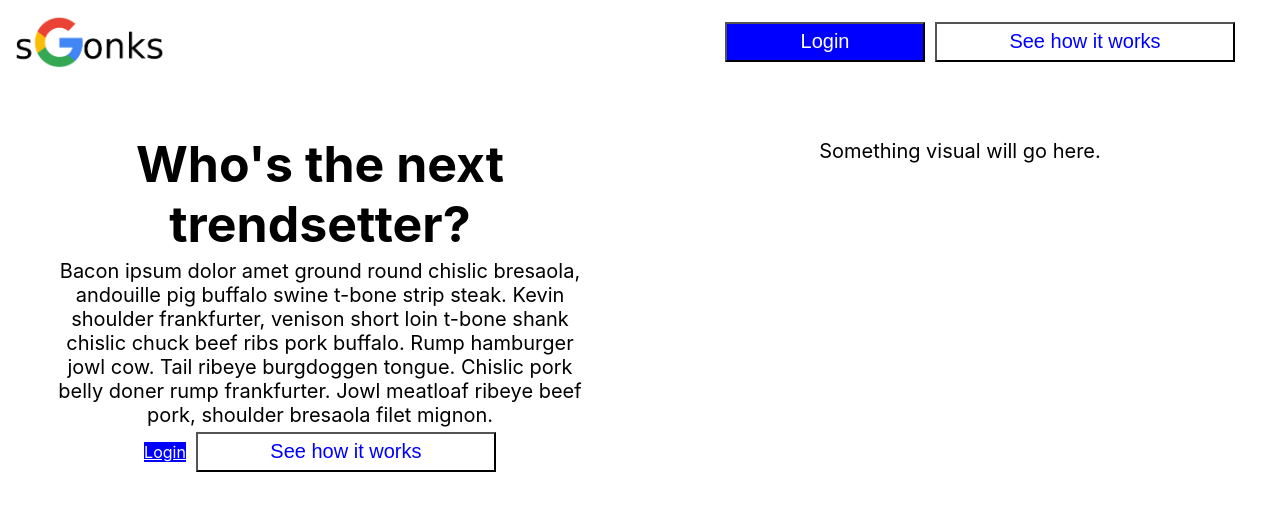
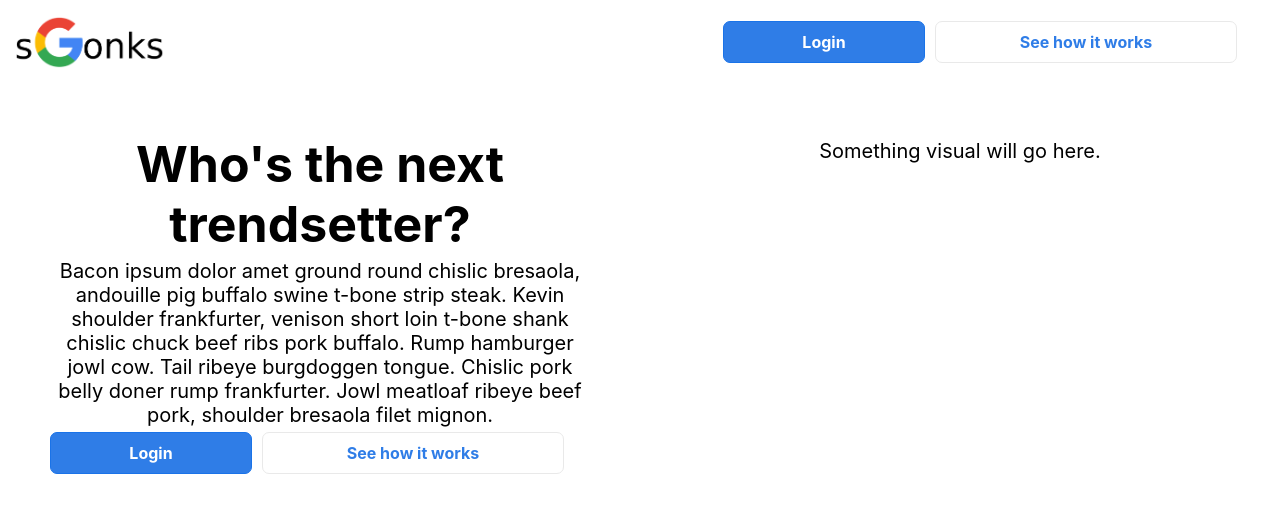
Before and after one commit to googleinterns/sgonks, a React (Create React App) app in the folder portfolio/frontend/: page / in a window 1280 px wide. Shown: the top 512 px of the page. Built offline with nearby package versions, Linux system fonts and the light colour scheme.

Commit message:
Add routing to explanations page and amend styling

```diff
--- a/portfolio/frontend/src/containers/Login/Login.js
+++ b/portfolio/frontend/src/containers/Login/Login.js
@@ -7,9 +7,9 @@ const Login = (props) => {
         <div>
             <div className={classes.Header}>
                 <img src="sGonksLogo.png" alt="sGonks Logo" className={classes.Logo}></img>
-                <div className={classes.HeaderButtons}>
-                    <button className={classes.Login} onClick={() => props.handler()}>Login</button>
-                    <button className={classes.Help}>See how it works</button>
+                <div className={classes.Buttons}>
+                    <Link className={classes.Login} to="/sgonks-platform">Login</Link>
+                    <Link className={classes.Help} to="/explanation">See how it works</Link>
                 </div>
             </div>
 
@@ -22,7 +22,7 @@ const Login = (props) => {
                         Jowl meatloaf ribeye beef pork, shoulder bresaola filet mignon.</p>
                     <div className={classes.Buttons}>
                         <Link className={classes.Login} to="/sgonks-platform">Login</Link>
-                        <button className={classes.Help}>See how it works</button>
+                        <Link className={classes.Help} to="/explanation">See how it works</Link>
                     </div>
                 </div>
                 <div className={classes.Column}>
--- a/portfolio/frontend/src/containers/Login/Login.module.css
+++ b/portfolio/frontend/src/containers/Login/Login.module.css
@@ -32,7 +32,7 @@ p {
     font-size: 20px;
 }
 
-.HeaderButtons {
+.Buttons {
     display: flex;
     flex-direction: row;
     height: 100%;
@@ -41,13 +41,24 @@ p {
 
 .Login {
     width: 200px;
-    background-color: blue;
     color: white;
     margin-right: 10px;
+    padding-top: 10px;
+    height: 30px;
+    border-radius: 7px;
+    border: solid 1px #1A73E8;
+    background-color: #2F7DE7;
+    text-decoration: none;
+    font-weight: bold;
 }
 
 .Help {
     width: 300px;
-    background-color: white;
-    color: blue;
+    padding-top: 10px;
+    height: 30px;
+    border: solid 1px #E9E9E9;
+    text-decoration: none;
+    font-weight: bold;
+    color: #2F7DE7;
+    border-radius: 7px;
 }
```
